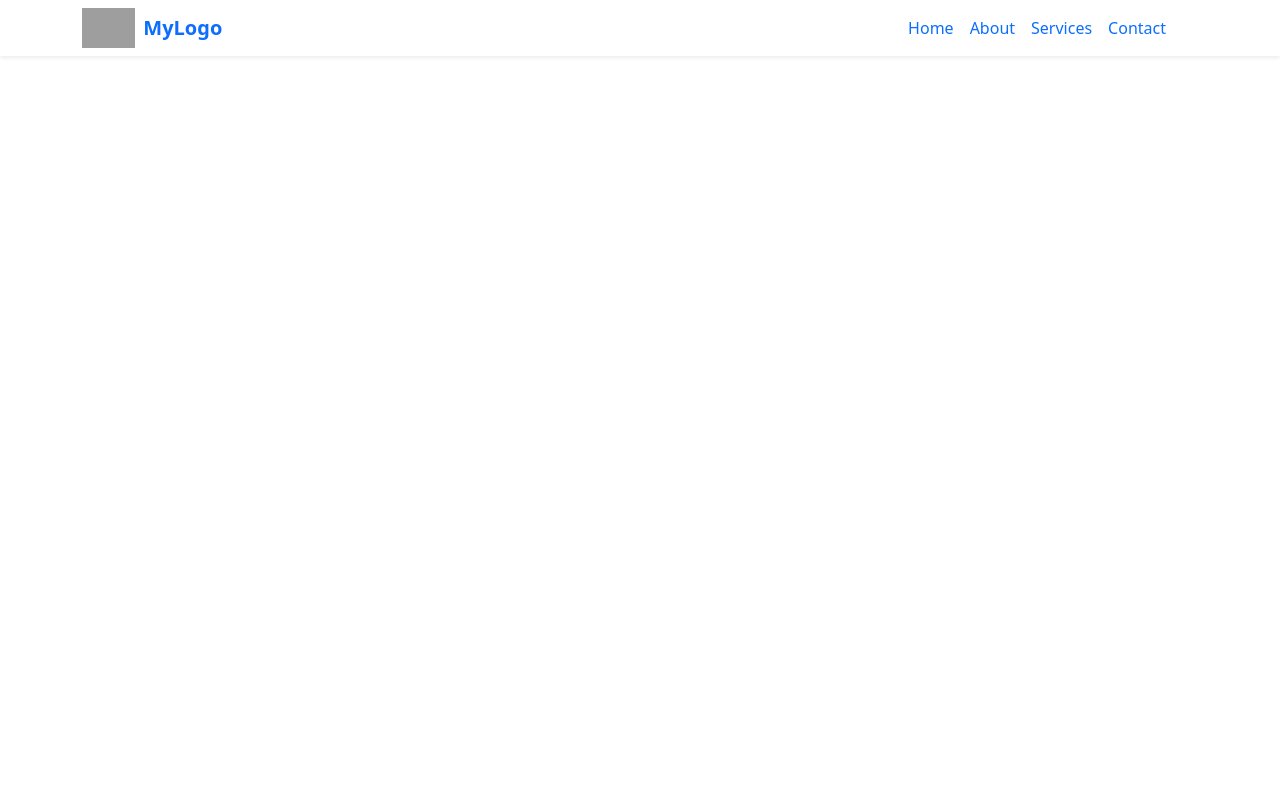
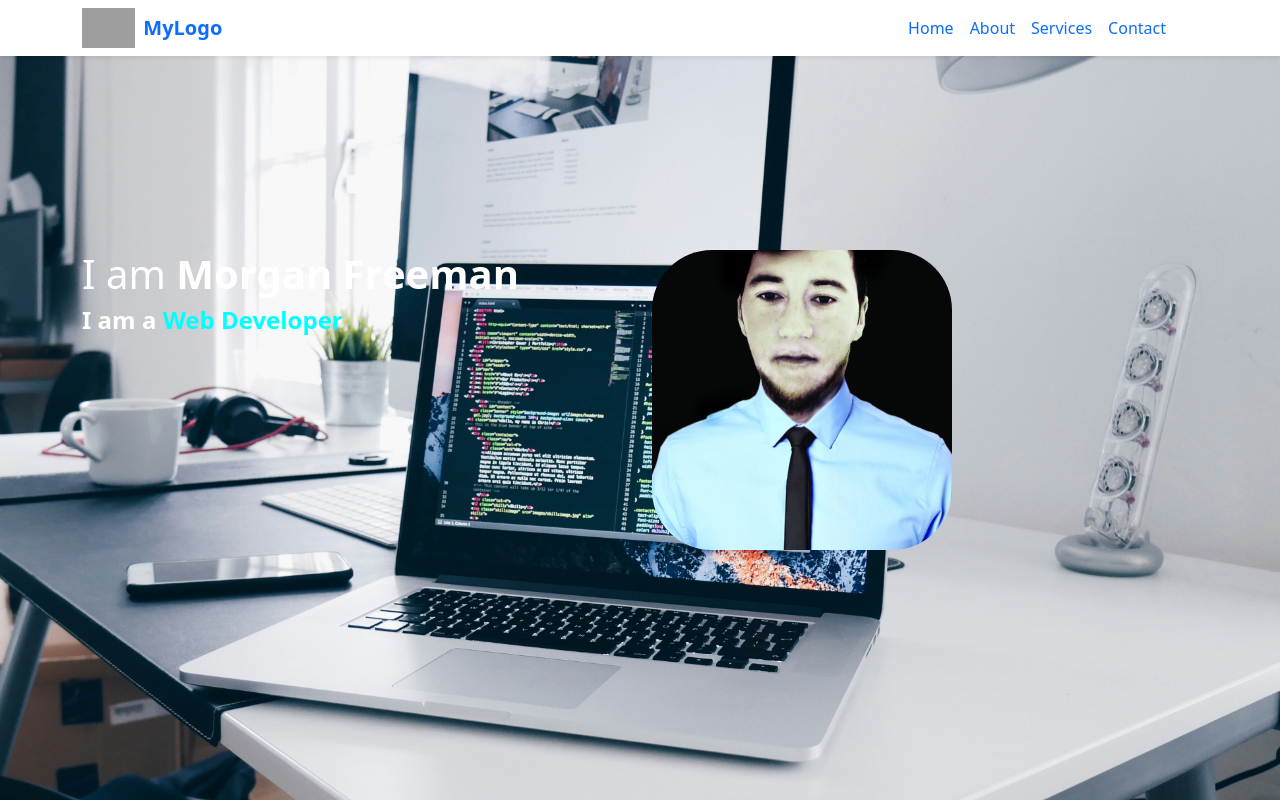
Before and after one commit to SukhrobSafariy/loiha1, a plain HTML site: page index.html in a window 1280 px wide. Drawn offline with Linux system fonts and the light colour scheme; grey boxes are pictures that could not be loaded.

Commit message:
assets katalogi va ichida img katalogi va rasmlar va index.htmlga hero section qo'shildi

```diff
--- a/index.html
+++ b/index.html
@@ -11,7 +11,7 @@
 </head>
 <body>
     <section id="home">
-        <heade class="container-fuild ">
+        <header class="container-fuild ">
             <nav class="navbar navbar-expand-lg bg-white shadow-sm fixed-top">
                 <div class="container">
                   <div class="row w-100 align-items-center">
@@ -42,8 +42,22 @@
                   </div>
                 </div>
               </nav>
-
-        </heade>
+        </header>
+    </section>
+    <section class="hero d-flex align-items-center">
+        <div class="container">
+            <div class="row">
+                <div class="col-md-6 text-white">
+                    <h1>I am <span class="fw-bold">Morgan Freeman</span></h1>
+                    <h3 class="typing-text">I am a <span id="typed-text"></span></h3>
+                </div>
+                <div class="col-md-6 text-center">
+                    <div class="profile-img">
+                        <img src="assets/img/profil.jpg" alt="Profile Image">
+                    </div>
+                </div>
+            </div>
+        </div>
     </section>
     <script src="script.js"></script>
     <script src="bootstrap/js/bootstrap.js"></script>
--- a/script.js
+++ b/script.js
@@ -0,0 +1,26 @@
+const skills = ["Freelancer", "Web Developer", "JavaScript Expert", "React Developer"];
+let index = 0;
+let charIndex = 0;
+let currentSkill = "";
+let isDeleting = false;
+
+function typeEffect() {
+    if (isDeleting) {
+        currentSkill = skills[index].substring(0, charIndex--);
+    } else {
+        currentSkill = skills[index].substring(0, charIndex++);
+    }
+
+    document.getElementById("typed-text").textContent = currentSkill;
+
+    if (!isDeleting && charIndex === skills[index].length) {
+        setTimeout(() => isDeleting = true, 1000);
+    } else if (isDeleting && charIndex === 0) {
+        isDeleting = false;
+        index = (index + 1) % skills.length;
+    }
+
+    setTimeout(typeEffect, isDeleting ? 50 : 100);
+}
+
+document.addEventListener("DOMContentLoaded", typeEffect);
--- a/stle.css
+++ b/stle.css
@@ -7,3 +7,49 @@ body{
     height: 40px;
     width: auto;
 }
+.hero {
+    height: 100vh;
+    display: flex;
+    align-items: center;
+    background: url('assets/img/bg.jpg') no-repeat center center/cover;
+    position: relative;
+}
+
+.hero h1, .hero h3 {
+    color: #fff;
+}
+
+.profile-img {
+    width: 300px;
+    height: 300px;
+    border-radius: 20%;
+    overflow: hidden;
+    transition: all 0.5s ease-in-out;
+    position: relative;
+}
+
+.profile-img img {
+    width: 100%;
+    height: 100%;
+    object-fit: cover;
+}
+
+.profile-img:hover {
+    box-shadow: 0px 0px 30px rgb(255, 0, 150);
+    animation: glowing 1.5s infinite alternate;
+}
+
+@keyframes glowing {
+    0% { box-shadow: 0px 0px 30px rgb(255, 0, 150); }
+    50% { box-shadow: 0px 0px 40px rgb(0, 150, 255); }
+    100% { box-shadow: 0px 0px 50px rgb(0, 255, 150); }
+}
+
+.typing-text {
+    font-size: 24px;
+    font-weight: bold;
+}
+
+#typed-text {
+    color: cyan;
+}
```
Also changed, not shown: assets/img/bg.jpg (added), assets/img/profil.jpg (added).
